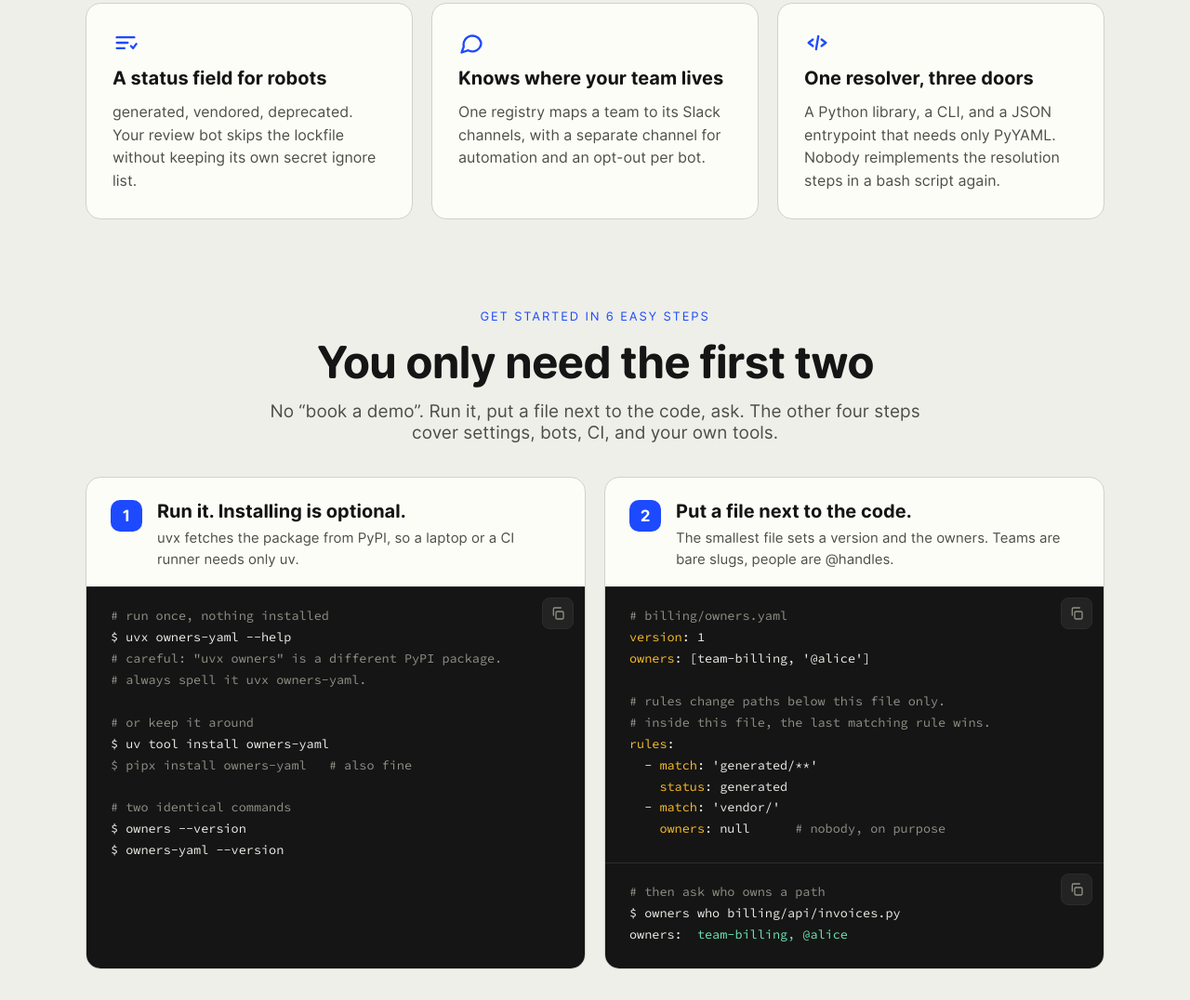
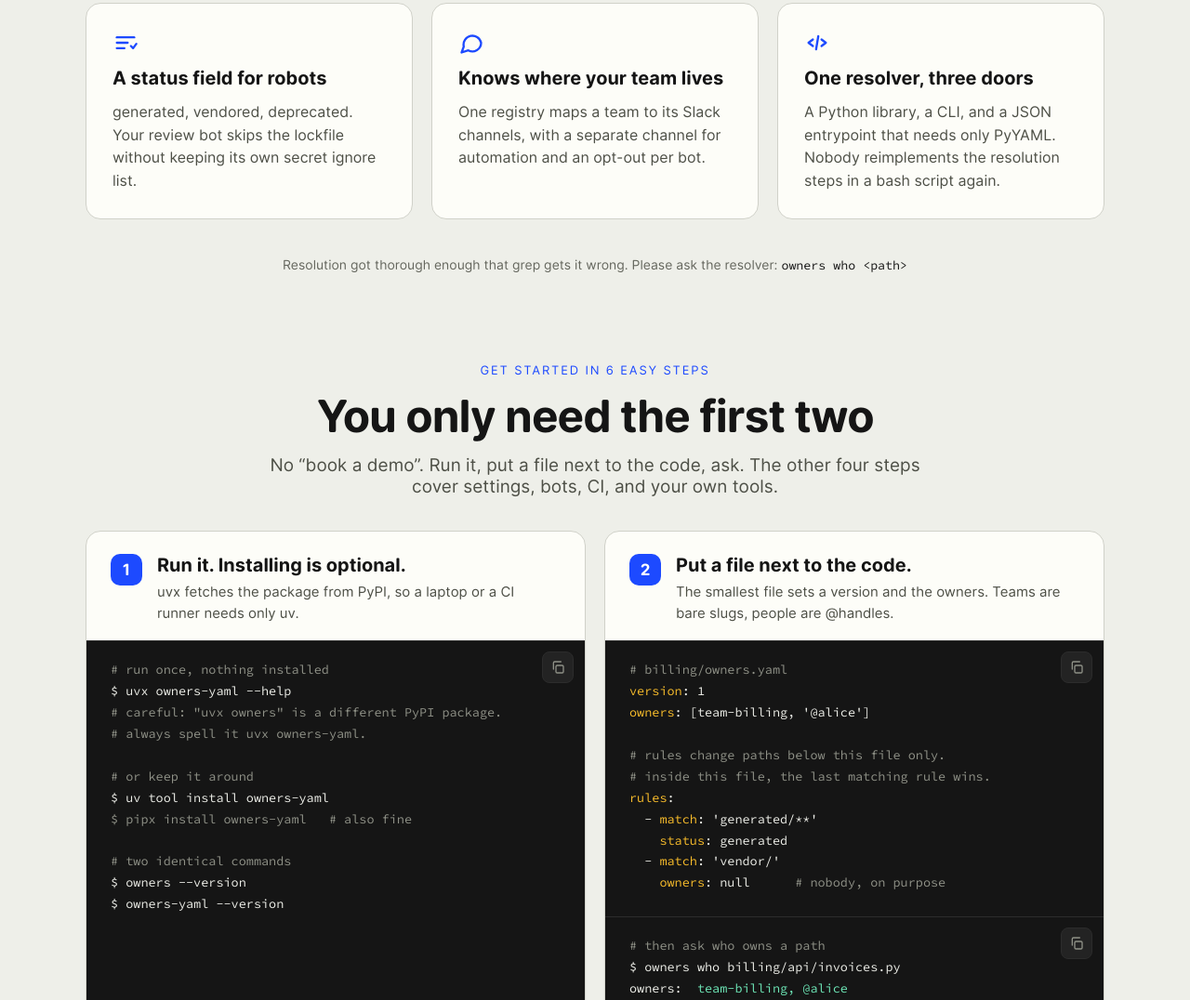
Before and after one commit to PostHog/owners-yaml-website, a plain HTML site: page index.html in a window 1280 px wide. Shown: the part 2842-3918 px from the top of the page at 93% size. Drawn offline with Linux system fonts and the light colour scheme.

Commit message:
feat: nudge readers toward the resolver
Resolution has enough steps that reading or grepping the files gives
wrong answers. One small line under the features says so, in the same
aside style as the comparison table caption.

```diff
--- a/index.html
+++ b/index.html
@@ -111,6 +111,7 @@
 .fit-list{list-style:none;margin:0;padding:0;display:flex;flex-direction:column;gap:12px}
 .fit-list li{display:flex;gap:12px;align-items:flex-start;font-size:16px;line-height:1.55;color:var(--muted)}
 .fit-list li svg{flex-shrink:0;margin-top:3px}
+.grep-aside code{font-family:'Source Code Pro',ui-monospace,monospace;font-size:.95em;color:var(--fg)}
 header code{font-family:'Source Code Pro',ui-monospace,monospace;font-size:.9em;padding:1px 6px;border-radius:6px;background:var(--card);border:1px solid var(--border);color:var(--fg)}
 .robot-questions{list-style:none;margin:0;padding:0}
 .robot-questions li{display:flex;gap:14px;align-items:flex-start;padding:16px 0;border-bottom:1px solid var(--border);font-size:17px;line-height:1.5}
@@ -323,6 +324,7 @@
 </div>
 
 </div>
+<div class="grep-aside" style="font-size: 14px; color: var(--subtle); text-align: center;">Resolution got thorough enough that grep gets it wrong. Please ask the resolver: <code>owners who &lt;path&gt;</code></div>
 </section>
 
 <section id="usage" style="width: 100%; max-width: 1160px; box-sizing: border-box; padding: 0 32px 96px; display: flex; flex-direction: column; gap: 36px;">
```
